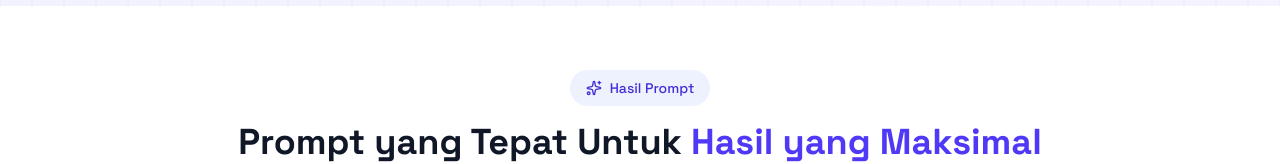
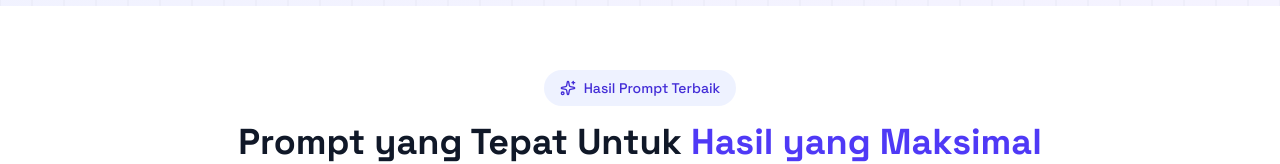
Before and after one commit to nan022/copas-aja, a Next.js app: page / in a window 1280 px wide. Shown: the part 762-926 px from the top of the page. Built offline with nearby package versions, Linux system fonts and the light colour scheme.

Commit message:
Perbaikan Di Konten

```diff
--- a/src/components/prompt-showcase.tsx
+++ b/src/components/prompt-showcase.tsx
@@ -92,7 +92,7 @@ export default function PromptShowcase() {
         <div className="text-center mb-16">
           <div className="inline-flex items-center px-4 py-2 rounded-full bg-indigo-50 dark:bg-indigo-900/30 text-indigo-700 dark:text-indigo-300 text-sm font-medium mb-4">
             <Sparkles className="w-4 h-4 mr-2" />
-            Hasil Prompt
+            Hasil Prompt Terbaik
           </div>
           <h2 className="text-3xl md:text-4xl font-bold text-gray-900 dark:text-white mb-4">
             Prompt yang Tepat Untuk <span className="text-indigo-600 dark:text-indigo-400">Hasil yang Maksimal</span>
```
